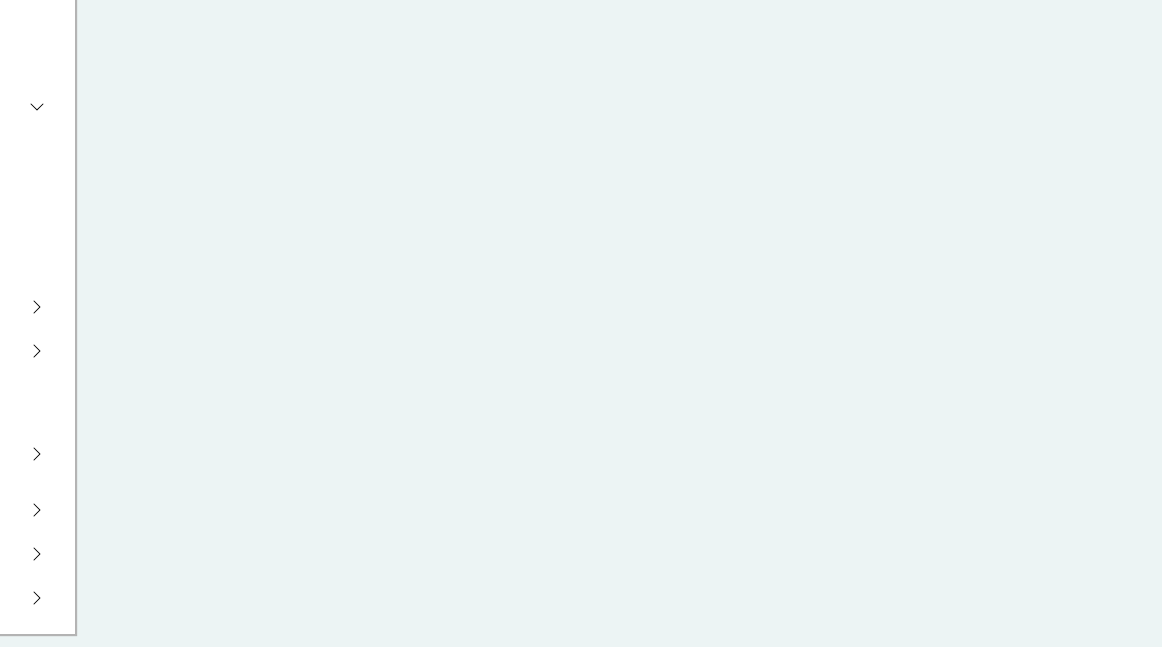
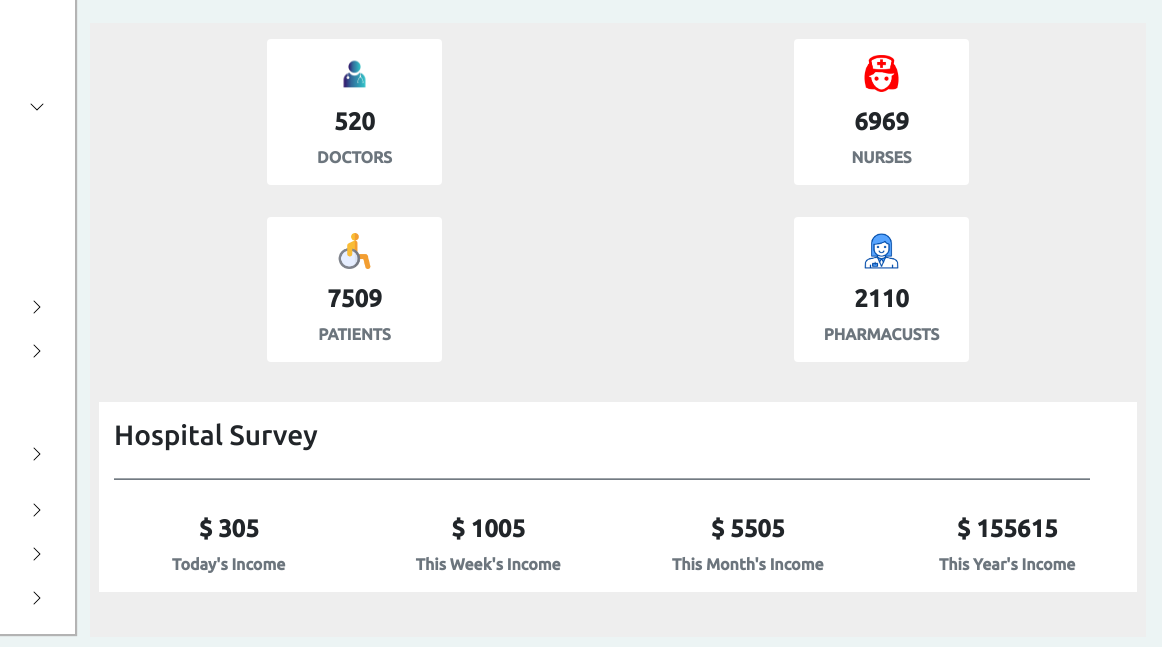
Before and after one commit to SafiraSoft1/Dashboard, a website: page index.html in a window 1280 px wide. Shown: the part 153-800 px from the top of the page, 190-1352 px from the left, 1162 px wide, since content can reach past the window. Drawn offline with Linux system fonts and the light colour scheme.

Commit message:
Alinhado o main com css.

```diff
--- a/css/styles.css
+++ b/css/styles.css
@@ -160,3 +160,8 @@ top: 2.5px;
     font-size: 1.6em;
     margin-right: 25px;
 }
+#main{
+    width: 1088px;
+    margin-left: 264px;
+    margin-top: -627px;
+}
--- a/paginas/fundamentos.html
+++ b/paginas/fundamentos.html
@@ -1,4 +1,4 @@
-    <div class="position-absolute top-0 end-0 w-75" style="background-color: #eee; font-family: ubuntu;">
+    <div style="background-color: #eee; font-family: ubuntu; height: 614px;">
         <div class="row p-3">
             <div class="col-2 ml-1 mx-auto text-center rounded bg-white w-25"> <img src="../imgs/doctor.jpg" alt="" class="img-fluid w-25 mt-3"> <p class="mt-3 h4"><strong>520</strong></p> <p class="text-muted "><strong>DOCTORS</strong></p></div>
             <div class="col-2 ml-1 mx-auto text-center rounded bg-white w-25"> <img src="../imgs/nurse.png" alt="" class="img-fluid w-25 mt-3"><p class="mt-3 h4"><strong>6969</strong></p> <p class="text-muted"><strong>NURSES</strong></p></div>
```
